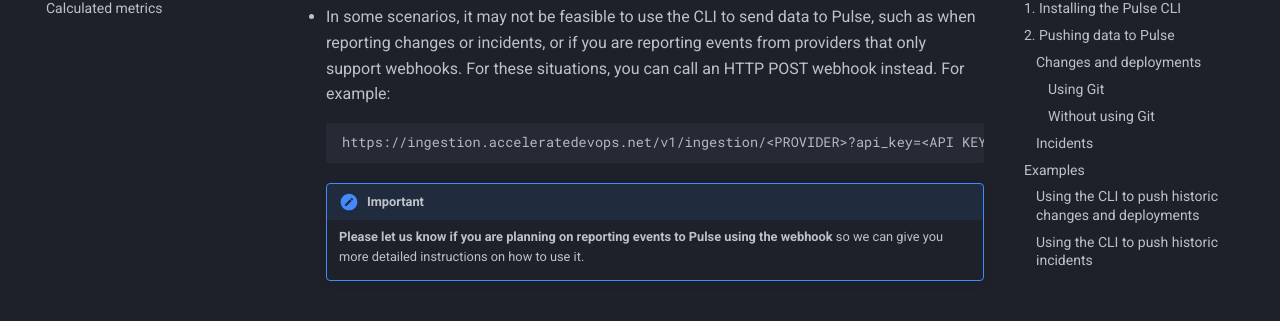
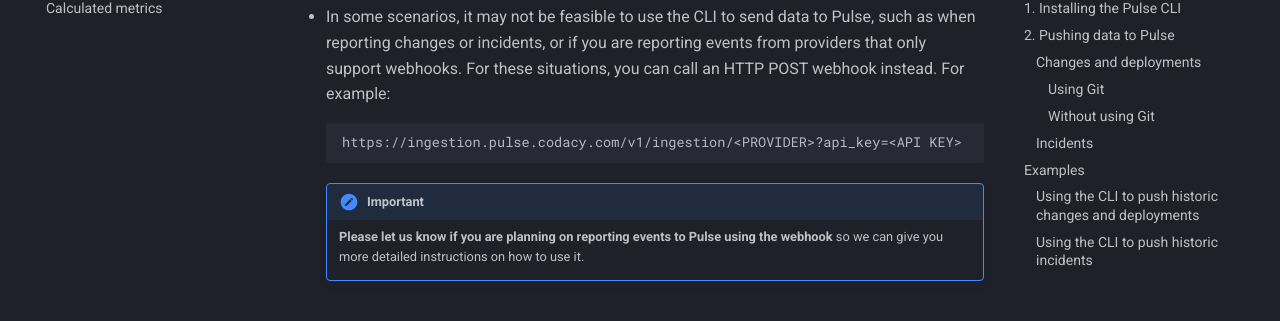
Before and after one commit to codacy/pulse-user-docs, an MkDocs documentation site: the page built from docs/index.md, in a window 1280 px wide and 900 px high, scrolled down 659 px. Shown: the part 127-448 px from the top of the window. Built offline with MkDocs 1.6.1 and Material for MkDocs 9.7.7, drawn with Linux system fonts in a browser that asks for light colours; some of the changed lines change nothing that is shown.

Commit message:
fix: Update ingestion endpoint URL

````diff
--- a/docs/index.md
+++ b/docs/index.md
@@ -20,7 +20,7 @@
 -   In some scenarios, it may not be feasible to use the CLI to send data to Pulse, such as when reporting changes or incidents, or if you are reporting events from providers that only support webhooks. For these situations, you can call an HTTP POST webhook instead. For example:
 
     ```test
-    https://ingestion.acceleratedevops.net/v1/ingestion/<PROVIDER>?api_key=<API KEY>
+    https://ingestion.pulse.codacy.com/v1/ingestion/<PROVIDER>?api_key=<API KEY>
     ```
 
     !!! important
````
